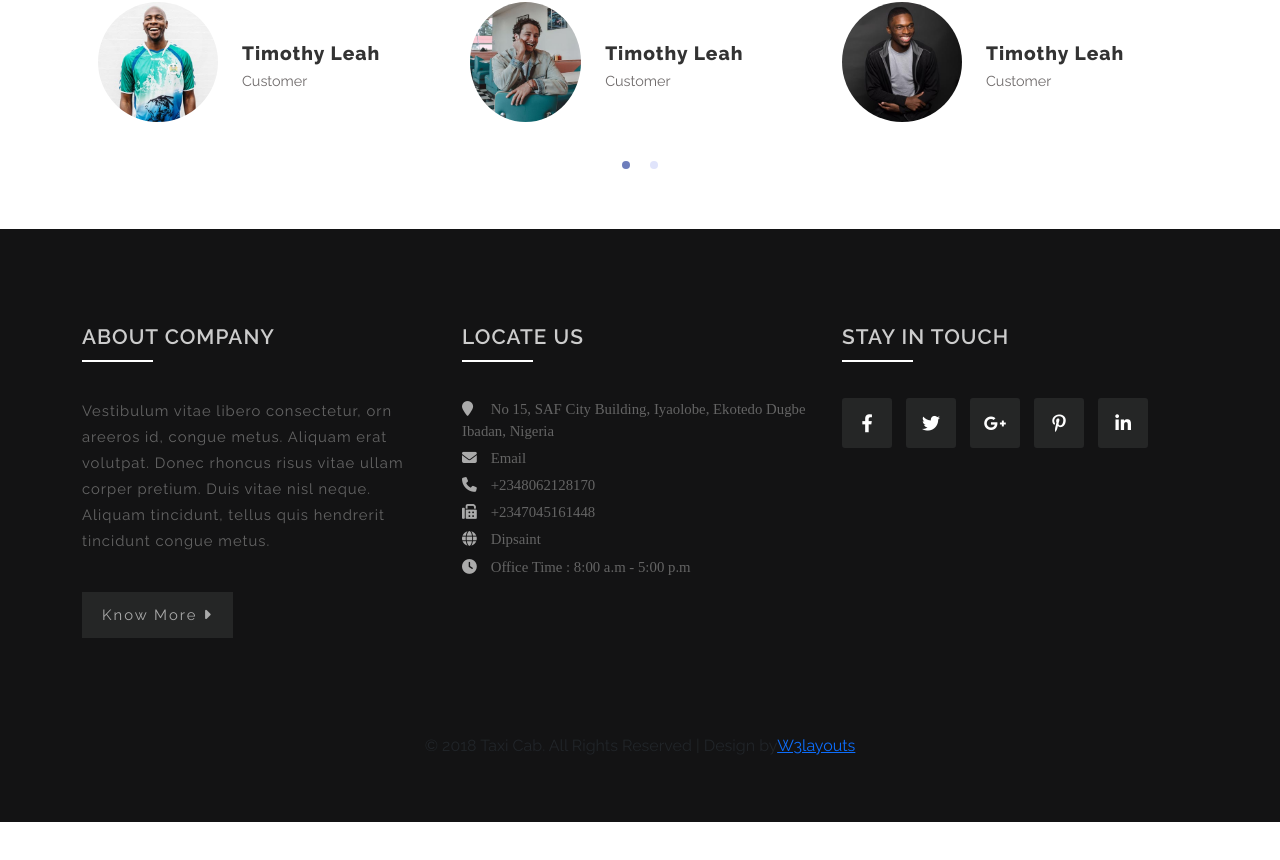
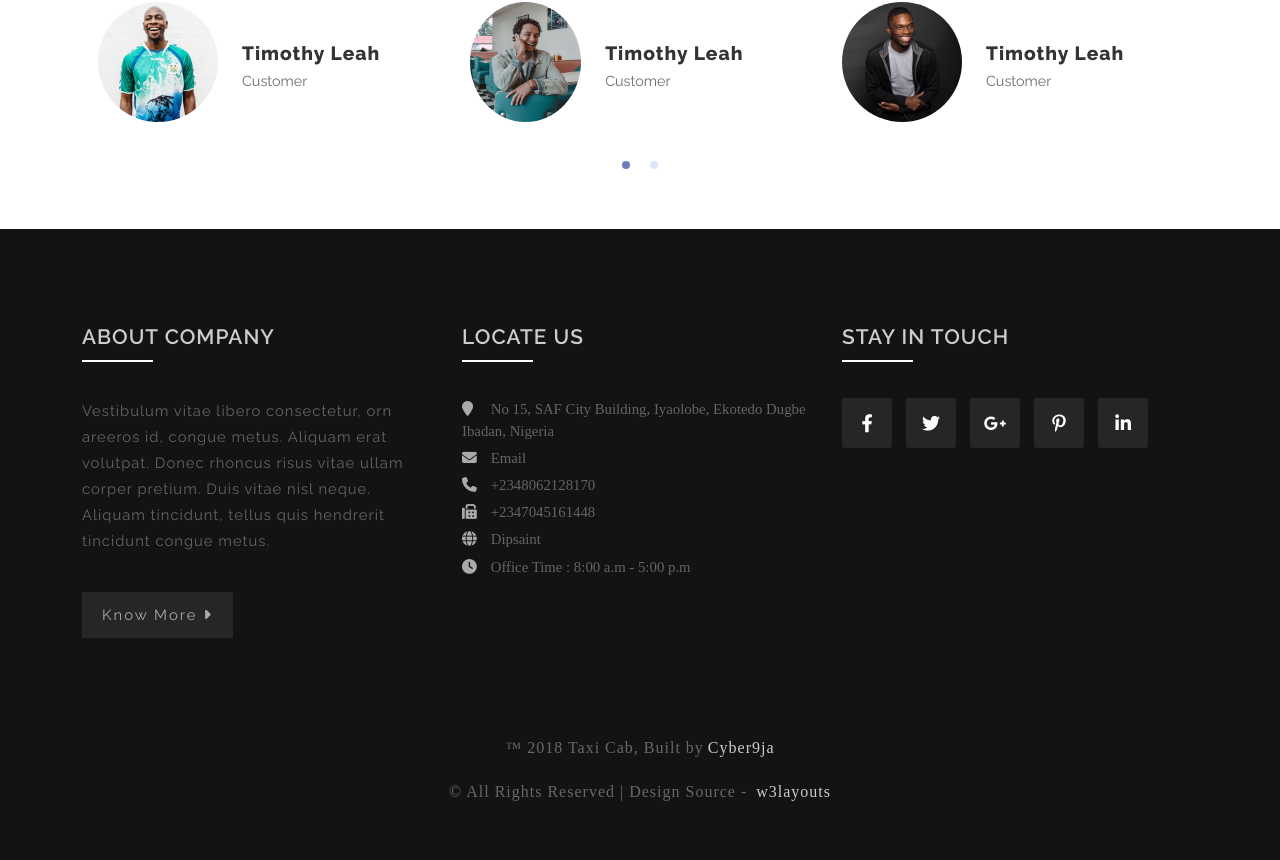
Before and after one commit to Cyber9jaDev/Car-Booking-System, a React (Vite) app in the folder client/: page / in a window 1280 px wide. Shown: the part 3181-4041 px from the top of the page. Before the commit the page ends 4003 px from the top, so only its background shows below. Built offline with nearby package versions, Linux system fonts and the light colour scheme.

Commit message:
finished footer

```diff
--- a/client/src/components/users/Footer.tsx
+++ b/client/src/components/users/Footer.tsx
@@ -130,11 +130,12 @@ const Footer = () => {
 					</div>
 				</div>
 				<div className="footer-cpy text-center pt-sm-5 mt-sm-5 mt-4 pt-3">
-					<div className="w3layouts-agile-copyrightbottom">
-						<p>© 2018 Taxi Cab. All Rights Reserved | Design by
-							<a href="http://w3layouts.com/">W3layouts</a>
+					<div className="copyright-bottom">
+						<p>&trade; 2018 Taxi Cab, Built by
+							<a className='ms-1' href="http://w3layouts.com/">Cyber9ja</a>
 						</p>
-
+						<p>&copy; All Rights Reserved | Design Source - <a className='ms-1' href="http://w3layouts.com/">w3layouts</a>
+						</p>
 					</div>
 				</div>
 			</div>
--- a/client/src/sass/footer.scss
+++ b/client/src/sass/footer.scss
@@ -118,4 +118,18 @@
       background: #ccc;
     }
   }
+
+  .copyright-bottom p{
+    color: #64686b;
+    letter-spacing: 1px;
+    line-height: 28px;
+    font-size: 16px;
+    font-family: initial;
+  }
+
+  .copyright-bottom p a{
+    color: #ccc;
+    text-decoration: none;
+    font-family: initial;
+  }
 }
```
